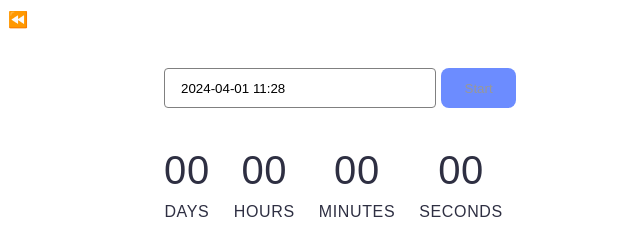
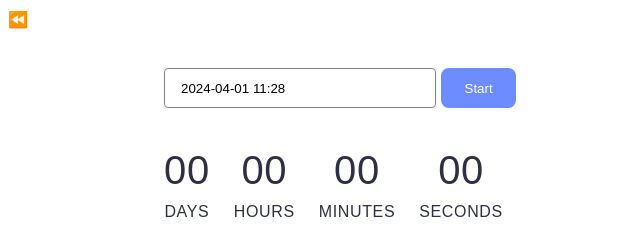
Before and after one commit to INNA-KUSHNIRR1/goit-js-hw-10, a website built with Vite: page src/1-timer.html in a window 1280 px wide. In both pictures the pointer is over the button "Start". Shown: the top 240 px of the page, 0-640 px from the left. Built offline with nearby package versions, Linux system fonts and the light colour scheme.

Commit message:
fixed timer css

```diff
--- a/src/css/1-timer.css
+++ b/src/css/1-timer.css
@@ -44,6 +44,7 @@ button[type='button']:disabled {
 
 button[type='button']:hover {
   background-color: #6c8cff;
+  color: white;
 }
 .timer {
   display: flex;
--- a/src/js/1-timer.js
+++ b/src/js/1-timer.js
@@ -1,8 +1,7 @@
 import flatpickr from 'flatpickr';
 import 'flatpickr/dist/flatpickr.min.css';
-// Описаний у документації
+
 import iziToast from 'izitoast';
-// Додатковий імпорт стилів
 import 'izitoast/dist/css/iziToast.min.css';
 
 const ref = {
```
